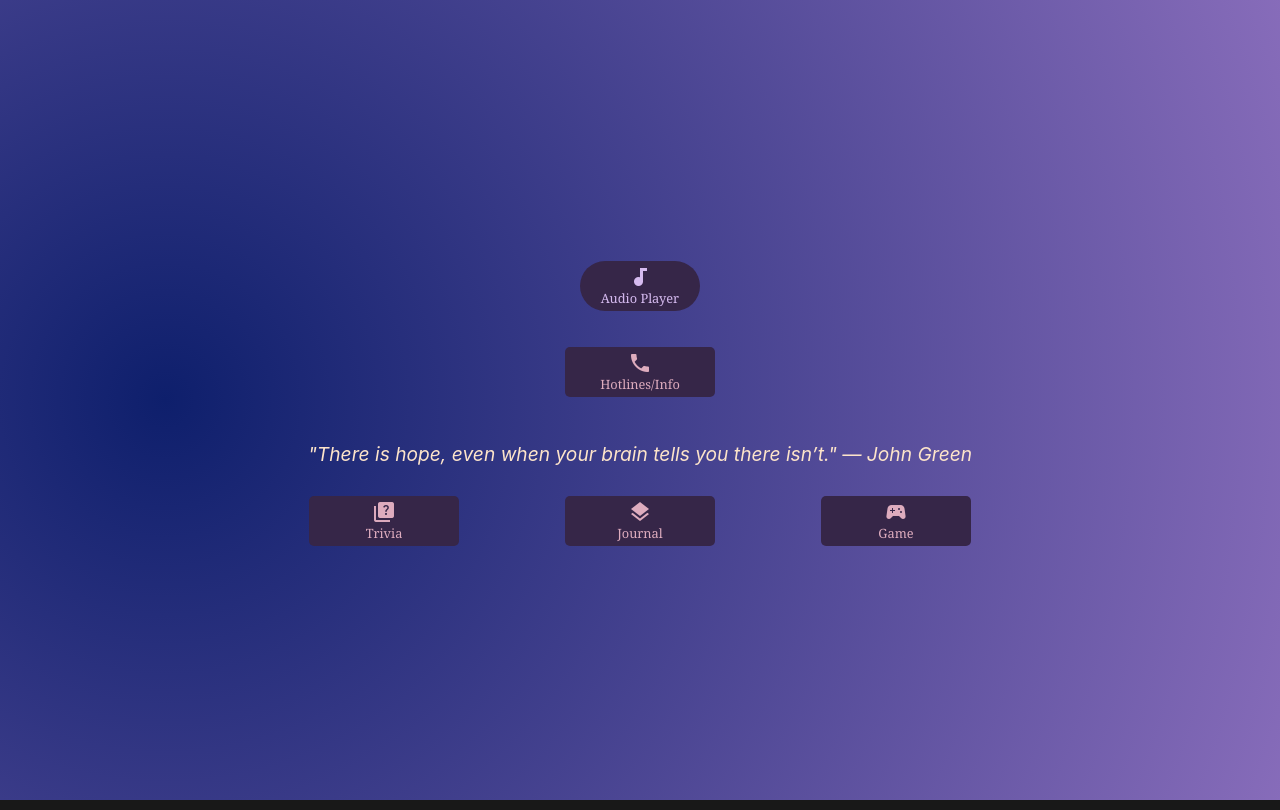
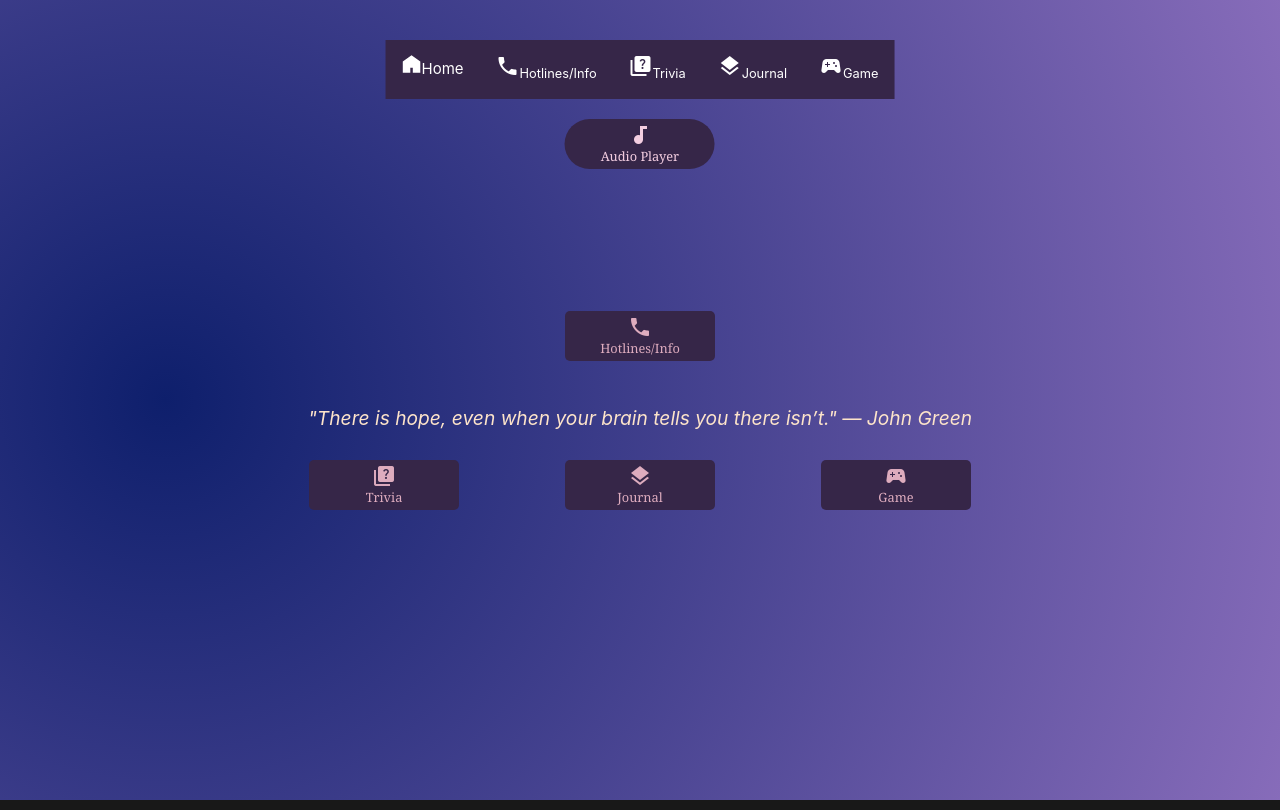
Before and after one commit to Incoming-Storm/doze_vue, a Vue app: page /homepage in a window 1280 px wide. Built offline with nearby package versions, Linux system fonts and the light colour scheme; what vue-sound would draw is missing.

Commit message:
nav bar edits

```diff
--- a/src/components/GamePage.vue
+++ b/src/components/GamePage.vue
@@ -1,6 +1,7 @@
 <script setup>
 import { ref, onMounted, onUnmounted } from 'vue'
 import AudioPlayer from '../AudioPlayer.vue';
+import IconHome from './icons/IconHome.vue'
 
 defineProps({
   msg: {
@@ -224,13 +225,13 @@ const showAudioPlayer = ref(false);
       <li><router-link to="/hotlines"><span class="material-icons">phone</span><span class="button-text">Hotlines/Info</span></router-link></li>
       <li><router-link to="/trivia"><span class="material-icons">quiz</span><span class="button-text">Trivia</span></router-link></li>
       <li><router-link to="/journal"><span class="material-icons">layers</span><span class="button-text">Journal</span></router-link></li>
+      <li><router-link to="/game"><span class="material-icons">sports_esports</span><span class="button-text">Game</span></router-link></li>
     </ul>
       <button class="audio-toggle" @click="showAudioPlayer = !showAudioPlayer">
         <span class="material-icons">audiotrack</span>
         <span class="button-text">{{ showAudioPlayer ? 'Hide Audio' : 'Audio Player' }}</span>
       </button>
         <AudioPlayer v-if="showAudioPlayer" @close="showAudioPlayer = false" />
-      <AudioPlayer v-if="showAudioPlayer" @close="showAudioPlayer = false" />
         </div>
 
         <div class="game-header">
@@ -293,7 +294,7 @@ ul {
   margin: 0;
   padding: 0;
   overflow: hidden;
-  background-color: #333333;
+  background-color: #362648;
 }
 
 ul li {
@@ -342,13 +343,9 @@ ul li a:hover {
   background-color: #593f89;
 }
 
-.audio-toggle .button-text {
-  font-size: 0.85rem;
-}
-
 .top-controls {
   position: fixed;
-  top: 40px;
+  top: 5%;
   left: 50%;
   transform: translateX(-50%);
   z-index: 1000;
--- a/src/components/HomePage.vue
+++ b/src/components/HomePage.vue
@@ -28,6 +28,7 @@ const quotes = [
 const quote = ref(quotes[Math.floor(Math.random() * quotes.length)]);
 const showAudioPlayer = ref(false);
 console.log(quote.value);
+import IconHome from './icons/IconHome.vue'
 
 </script>
 
@@ -35,11 +36,21 @@ console.log(quote.value);
 
 <template>
   <div class="homepage">
+    <div class="top-controls">
+    <ul>
+      <li><router-link to="/homepage" class="homeButton"><IconHome /><span>Home</span></router-link></li>
+      <li><router-link to="/hotlines"><span class="material-icons">phone</span><span class="button-text">Hotlines/Info</span></router-link></li>
+      <li><router-link to="/trivia"><span class="material-icons">quiz</span><span class="button-text">Trivia</span></router-link></li>
+      <li><router-link to="/journal"><span class="material-icons">layers</span><span class="button-text">Journal</span></router-link></li>
+      <li><router-link to="/game"><span class="material-icons">sports_esports</span><span class="button-text">Game</span></router-link></li>
+    </ul>
       <button class="audio-toggle" @click="showAudioPlayer = !showAudioPlayer">
         <span class="material-icons">audiotrack</span>
         <span class="button-text">{{ showAudioPlayer ? 'Hide Audio' : 'Audio Player' }}</span>
       </button>
       <AudioPlayer v-if="showAudioPlayer" @close="showAudioPlayer = false" />
+    </div>
+
     <div class="info">
       <router-link to="/hotlines"><button><span class="material-icons">phone</span><span class="button-text">Hotlines/Info</span></button></router-link>
     </div>
@@ -56,6 +67,30 @@ console.log(quote.value);
 </template>
 
 <style scoped>
+
+ul {
+  list-style-type: none;
+  margin: 0;
+  padding: 0;
+  overflow: hidden;
+  background-color: #362648;
+}
+
+ul li {
+  float: left;
+}
+
+ul li a {
+  display: block;
+  color: white;
+  text-align: center;
+  padding: 14px 16px;
+  text-decoration: none;
+}
+
+ul li a:hover {
+  background-color: #111111;
+}
 
 .homepage {
   position: relative;
@@ -89,19 +124,37 @@ console.log(quote.value);
 .audio-toggle {
   margin-bottom: 12px;
   background-color: #362648; /* new button color */
-  color: #d6bbf0;            /* text/icon color */
+  color: #f4cee1;            /* text/icon color */
   border: none;
   border-radius: 60px;
   padding: 10px 20px;
   cursor: pointer;
   margin-top: 10px;
   font-size: 14px;
-  width: 120px;
-  height: 50px;
+  display: flex;
+  flex-direction: column;
+  align-items: center;
+  justify-content: center;
 }
 
 .audio-toggle:hover {
   background-color: #593f89;
+}
+
+.top-controls {
+  position: fixed;
+  top: 5%;
+  left: 50%;
+  transform: translateX(-50%);
+  z-index: 1000;
+  display: flex;
+  flex-direction: column;
+  align-items: center;
+  gap: 10px;
+}
+
+.top-controls :deep(.audio-player) {
+  margin-top: 0;
 }
 
 .info {
--- a/src/components/HotlinesPage.vue
+++ b/src/components/HotlinesPage.vue
@@ -13,6 +13,7 @@
       required: true,
     },
   })
+  import IconHome from './icons/IconHome.vue'
 
 </script>
 
@@ -22,6 +23,7 @@
     <div class="top-controls">
     <ul>
       <li><router-link to="/homepage" class="homeButton"><IconHome /><span>Home</span></router-link></li>
+      <li><router-link to="/hotlines"><span class="material-icons">phone</span><span class="button-text">Hotlines/Info</span></router-link></li>
       <li><router-link to="/trivia"><span class="material-icons">quiz</span><span class="button-text">Trivia</span></router-link></li>
       <li><router-link to="/journal"><span class="material-icons">layers</span><span class="button-text">Journal</span></router-link></li>
       <li><router-link to="/game"><span class="material-icons">sports_esports</span><span class="button-text">Game</span></router-link></li>
@@ -178,7 +180,7 @@ ul {
   margin: 0;
   padding: 0;
   overflow: hidden;
-  background-color: #333333;
+  background-color: #362648;
 }
 
 ul li {
@@ -223,7 +225,7 @@ blockquote {
 
 .top-controls {
   position: fixed;
-  top: 12%;
+  top: 5%;
   left: 50%;
   transform: translateX(-50%);
   z-index: 1000;
--- a/src/components/JournalPage.vue
+++ b/src/components/JournalPage.vue
@@ -1,6 +1,7 @@
 <script setup>
 import { ref, onMounted } from 'vue'
 import AudioPlayer from '../AudioPlayer.vue';
+import IconHome from './icons/IconHome.vue'
 
 defineProps({
   msg: {
@@ -65,6 +66,7 @@ const showAudioPlayer = ref(false);
       <li><router-link to="/homepage" class="homeButton"><IconHome /><span>Home</span></router-link></li>
       <li><router-link to="/hotlines"><span class="material-icons">phone</span><span class="button-text">Hotlines/Info</span></router-link></li>
       <li><router-link to="/trivia"><span class="material-icons">quiz</span><span class="button-text">Trivia</span></router-link></li>
+      <li><router-link to="/journal"><span class="material-icons">layers</span><span class="button-text">Journal</span></router-link></li>
       <li><router-link to="/game"><span class="material-icons">sports_esports</span><span class="button-text">Game</span></router-link></li>
     </ul>
       <button class="audio-toggle" @click="showAudioPlayer = !showAudioPlayer">
@@ -124,7 +126,7 @@ ul {
   margin: 0;
   padding: 0;
   overflow: hidden;
-  background-color: #333333;
+  background-color: #362648;
 }
 
 ul li {
@@ -184,7 +186,7 @@ ul li a:hover {
 
 .top-controls {
   position: fixed;
-  top: 40px;
+  top: 5%;
   left: 50%;
   transform: translateX(-50%);
   z-index: 1000;
--- a/src/components/TriviaPage.vue
+++ b/src/components/TriviaPage.vue
@@ -1,6 +1,7 @@
 <script setup>
 import { ref } from 'vue'
 import AudioPlayer from '../AudioPlayer.vue';
+import IconHome from './icons/IconHome.vue'
 
 defineProps({
   msg: {
@@ -83,7 +84,7 @@ const questions = [
   { id: 13,
     question: "Help is available if you are suffering from mental health condition(s).",
     answer: true,
-    explanation: "Please go to the app's Hotlines page for more details on mental health conditions."
+    explanation: "Please go to the Hotlines page for more details on mental health conditions."
   },
   { id: 14,
     question: "People living without mental health conditions never face challenges to their mental health.",
@@ -193,6 +194,7 @@ const showAudioPlayer = ref(false);
     <ul>
       <li><router-link to="/homepage" class="homeButton"><IconHome /><span>Home</span></router-link></li>
       <li><router-link to="/hotlines"><span class="material-icons">phone</span><span class="button-text">Hotlines/Info</span></router-link></li>
+      <li><router-link to="/trivia"><span class="material-icons">quiz</span><span class="button-text">Trivia</span></router-link></li>
       <li><router-link to="/journal"><span class="material-icons">layers</span><span class="button-text">Journal</span></router-link></li>
       <li><router-link to="/game"><span class="material-icons">sports_esports</span><span class="button-text">Game</span></router-link></li>
     </ul>
@@ -242,7 +244,7 @@ ul {
   margin: 0;
   padding: 0;
   overflow: hidden;
-  background-color: #333333;
+  background-color: #362648;
 }
 
 ul li {
@@ -298,7 +300,7 @@ ul li a:hover {
 
 .top-controls {
   position: fixed;
-  top: 100px;
+  top: 5%;
   left: 50%;
   transform: translateX(-50%);
   z-index: 1000;
@@ -357,7 +359,7 @@ ul li a:hover {
 }
 
 .btn-true:hover {
-  background-color: #66bb6a;
+  background-color: #3a853d;
   transform: translateY(-2px);
 }
 
```
